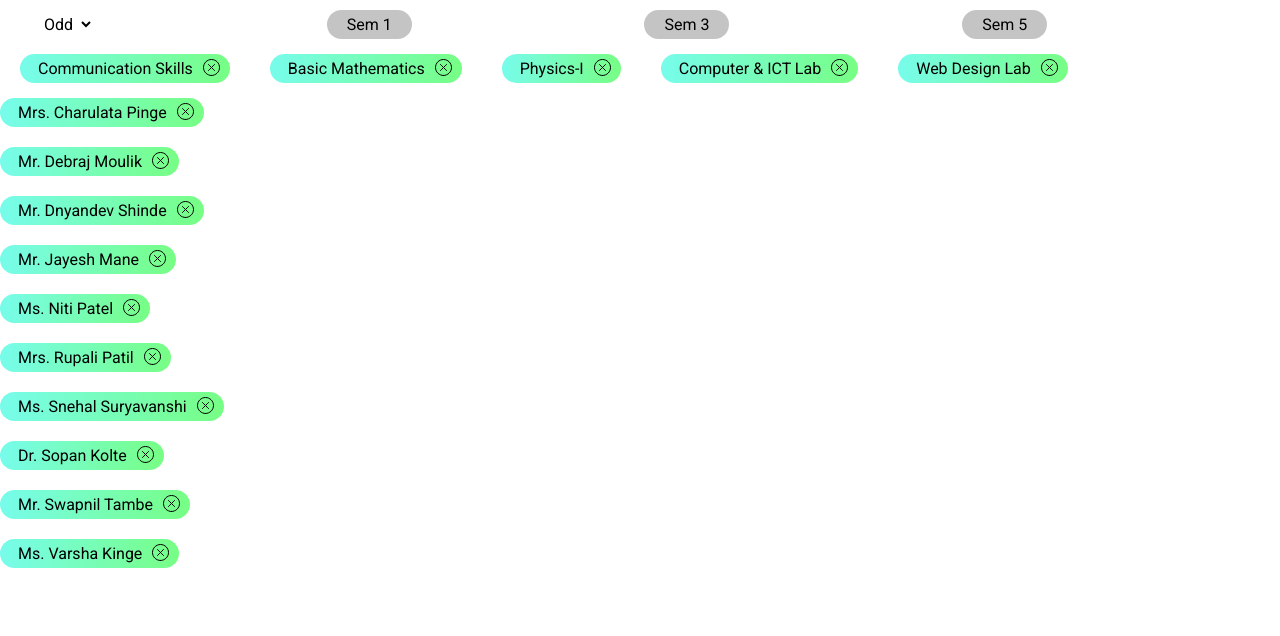
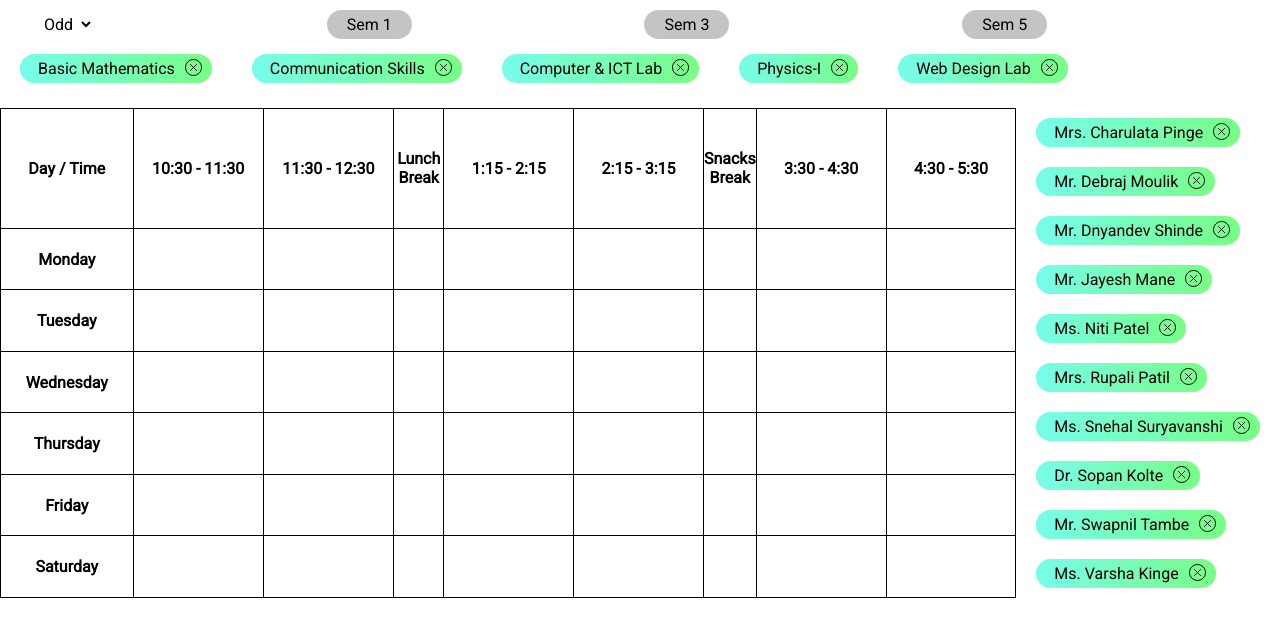
Before and after one commit to Nishith-Savla/TimeTable-Maker-Website, a React (Create React App) app: page / in a window 1280 px wide. Shown: the top 636 px of the page. Built offline with nearby package versions, Linux system fonts and the light colour scheme.

Commit message:
:sparkles::art: Add Body component to hold Table and teachers list
Add a Table component to display a Table and a Body component in App.js to hold Table and the teachers list.
Also add and refactor the Sass stylesheet.

```diff
--- a/src/App.js
+++ b/src/App.js
@@ -1,10 +1,16 @@
 import "./App.css";
+import Body from "./components/Body";
 import Header from "./components/Header";
 
 import "./styles/root.scss";
 
 function App() {
-  return <Header />;
+  return (
+    <>
+      <Header />
+      <Body />
+    </>
+  );
 }
 
 export default App;
--- /dev/null
+++ b/src/common/Table.jsx
@@ -0,0 +1,23 @@
+import { columnWidths } from "../utils";
+
+const Table = ({ className, columns, rows }) => {
+  return (
+    <table className={className}>
+      <tr>
+        {columns.map(column => (
+          <th>{column}</th>
+        ))}
+      </tr>
+      {rows.map(row => (
+        <tr>
+          <th width={`${columnWidths[0]}%`}>{row}</th>
+          {[...Array(columns.length - 1)].map((td, index) => (
+            <td key={td} width={`${columnWidths[index + 1]}%`} />
+          ))}
+        </tr>
+      ))}
+    </table>
+  );
+};
+
+export default Table;
--- /dev/null
+++ b/src/components/Body.jsx
@@ -0,0 +1,49 @@
+import Table from "../common/Table";
+import { teachers } from "../utils";
+import { ReactComponent as Cross } from "../assets/CrossVector.svg";
+import Button from "../common/Button";
+
+const Body = () => {
+  return (
+    <div className="app-body">
+      <Table
+        className="timetable"
+        columns={[
+          "Day / Time",
+          "10:30 - 11:30",
+          "11:30 - 12:30",
+          "Lunch Break",
+          "1:15 - 2:15",
+          "2:15 - 3:15",
+          "Snacks Break",
+          "3:30 - 4:30",
+          "4:30 - 5:30",
+        ]}
+        rows={[
+          "Monday",
+          "Tuesday",
+          "Wednesday",
+          "Thursday",
+          "Friday",
+          "Saturday",
+        ]}
+      />
+
+      <div className="teachers">
+        {teachers.map(teacher => (
+          <Button
+            className="button teacher"
+            key={teacher}
+            name={teacher}
+            text={teacher}
+            onClick={() => console.log(teacher)}
+          >
+            <Cross />
+          </Button>
+        ))}
+      </div>
+    </div>
+  );
+};
+
+export default Body;
--- a/src/components/Header.jsx
+++ b/src/components/Header.jsx
@@ -2,7 +2,7 @@ import { useState, useEffect } from "react";
 import { ReactComponent as Cross } from "../assets/CrossVector.svg";
 import Dropdown from "../common/Dropdown";
 import Button from "../common/Button";
-import { subjects, teachers } from "../utils";
+import { subjects } from "../utils";
 
 // /* eslint no-unused-vars: "off" */
 const Header = () => {
@@ -29,7 +29,7 @@ const Header = () => {
   }, [isOddTerm]);
 
   return (
-    <div>
+    <div className="app-header">
       <div className="sem-select">
         <Dropdown
           name="term"
@@ -66,20 +66,6 @@ const Header = () => {
           </Button>
         ))}
       </div>
-
-      <div className="teachers">
-        {teachers.map(teacher => (
-          <Button
-            className="button teacher"
-            key={teacher}
-            name={teacher}
-            text={teacher}
-            onClick={() => console.log(teacher)}
-          >
-            <Cross />
-          </Button>
-        ))}
-      </div>
     </div>
   );
 };
--- a/src/styles/root.scss
+++ b/src/styles/root.scss
@@ -1,3 +1,12 @@
+%black-border {
+  border: 1px solid black;
+}
+
+%display-flex-wrap {
+  display: flex;
+  flex-wrap: wrap;
+}
+
 * {
   margin: 0;
   padding: 0;
@@ -30,9 +39,8 @@ button {
 
   .sems {
     width: 100%;
-    display: flex;
+    @extend %display-flex-wrap;
     justify-content: space-evenly;
-    flex-wrap: wrap;
     .sem {
       background-color: #c4c4c4;
       border-radius: 25px;
@@ -61,21 +69,40 @@ button {
 }
 
 .subjects {
-  display: flex;
-  flex-wrap: wrap;
+  @extend %display-flex-wrap;
   align-items: flex-start;
+
+  .subject {
+    margin: 5px 20px;
+  }
 }
 
-.subject {
-  margin: 5px 20px;
+.app-body {
+  @extend %display-flex-wrap;
+  margin-top: 20px;
 }
 
 .teachers {
+  padding: 0px 20px;
   display: flex;
   flex-direction: column;
   align-items: flex-start;
+
+  .teacher {
+    margin: 10px 0px;
+  }
 }
 
-.teacher {
-  margin: 10px 0px;
+.timetable {
+  @extend %black-border;
+  border-collapse: collapse;
+  flex-grow: 2;
+
+  th {
+    @extend %black-border;
+  }
+
+  td {
+    @extend %black-border;
+  }
 }
--- a/src/utils.js
+++ b/src/utils.js
@@ -1,52 +1,52 @@
 const subjects = {
   1: [
+    "Basic Mathematics",
     "Communication Skills",
-    "Basic Mathematics",
+    "Computer & ICT Lab",
     "Physics-I",
-    "Computer & ICT Lab",
     "Web Design Lab",
   ],
   2: [
+    "Applied Mathematics",
     "Communication Practice",
     "Physics-II",
-    "Applied Mathematics",
     "Programming in C",
     "Programming in C lab",
     "(Physics-I & Computer Peripherals and Maintenance) Lab",
   ],
   3: [
-    "OOPS Using C++",
     "Computer Network",
+    "Computer Organization",
     "Digital Electronics",
     "Engineering Mathematics",
-    "Computer Organization",
+    "OOPS Using C++",
     "(OOPS Using C++ & PHP) lab",
     "(Basic Digital Electronics & Computer Organization) Lab",
   ],
   4: [
     "Core Java",
+    "Data Structures",
+    "Database Management System",
+    "Microprocessor",
+    "Microprocessor Lab",
     "Operating Systems",
-    "Data Structures",
-    "Microprocessor",
-    "Database Management System",
     "(Core Java & Database Management System ) Lab",
-    "Microprocessor Lab",
   ],
   5: [
+    "Advanced Java",
     "Linux and Network",
-    "Advanced Java",
+    "Project",
     "Software Engineering",
     "Elective-I (Python/Android) lab",
     "(Advanced Java and Web Technology) Lab",
-    "Project",
     "(Linux and Network Administration) Lab",
   ],
   6: [
+    "Advanced Database",
+    "Advanced Database Lab",
     "Management",
-    "Advanced Database",
     "System security",
     "Specialized Course in Computer Engineering",
-    "Advanced Database Lab",
     "Elective-II (Robotics/Cloud Computing) lab",
   ],
 };
@@ -64,4 +64,6 @@ const teachers = [
   "Ms. Varsha Kinge",
 ];
 
-export { subjects, teachers };
+const columnWidths = [13.33, 13.33, 13.33, 5, 13.33, 13.33, 1.67, 13.33, 13.33];
+
+export { subjects, teachers, columnWidths };
```
